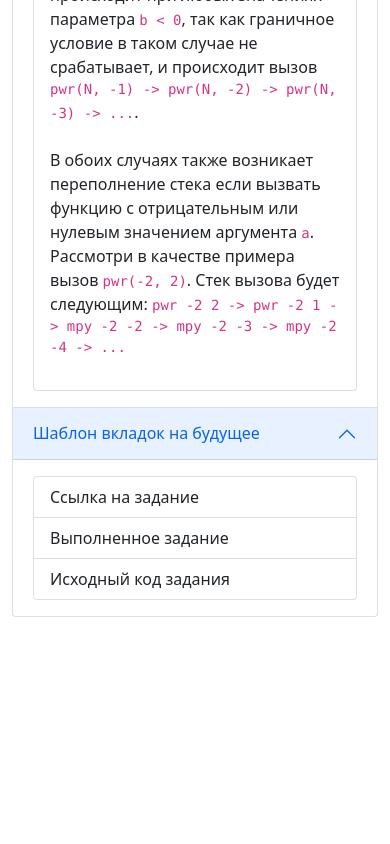
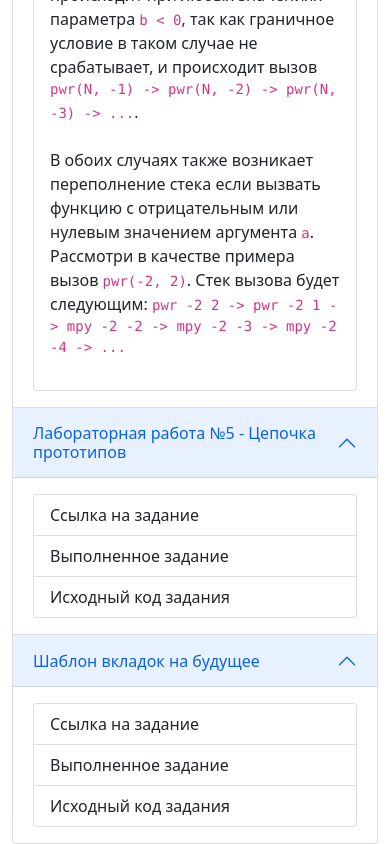
Before and after one commit to SHvatov/ifmo-labs, a website: page resources/index.html in a window 390 px wide. Shown: the part 2233-3077 px from the top of the page. Before the commit the page ends 2850 px from the top, so only its background shows below. Drawn offline with nearby package versions, Linux system fonts and the light colour scheme.

Commit message:
Added function to calculate proto chain
Signed-off-by: shvatov <ishvatov@gmail.com>

```diff
--- a/package.json
+++ b/package.json
@@ -26,6 +26,7 @@
     "@nestjs/core": "^8.0.0",
     "@nestjs/platform-express": "^8.0.0",
     "@nestjs/serve-static": "^2.2.2",
+    "goss_proto": "^1.0.0",
     "mathjs": "^10.3.0",
     "reflect-metadata": "^0.1.13",
     "rimraf": "^3.0.2",
--- a/resources/index.html
+++ b/resources/index.html
@@ -187,6 +187,35 @@
       </div>
 
       <div class='accordion-item'>
+        <h2 class='accordion-header' id='headingFive'>
+          <button aria-controls='collapseFive' aria-expanded='true' class='accordion-button'
+                  data-bs-target='#collapseFive' data-bs-toggle='collapse' type='button'>
+            Лабораторная работа №5 - Цепочка прототипов
+          </button>
+        </h2>
+        <div aria-labelledby='headingFive' class='accordion-collapse collapse show' data-bs-parent='#taskAccordion'
+             id='collapseFive'>
+          <div class='accordion-body'>
+            <div class='list-group'>
+              <a class='list-group-item list-group-item-action'
+                 href='https://kodaktor.ru/g/proto_chain'>
+                Cсылка на задание
+              </a>
+              <!--suppress HtmlUnknownTarget -->
+              <a class='list-group-item list-group-item-action'
+                 href='proto'>
+                Выполненное задание
+              </a>
+              <a class='list-group-item list-group-item-action'
+                 href='https://github.com/SHvatov/ifmo-labs/blob/master/src/app.service.ts'>
+                Исходный код задания
+              </a>
+            </div>
+          </div>
+        </div>
+      </div>
+
+      <div class='accordion-item'>
         <h2 class='accordion-header' id='headingTemp'>
           <button aria-controls='collapseTemp' aria-expanded='true' class='accordion-button'
                   data-bs-target='#collapseTemp' data-bs-toggle='collapse' type='button'>
--- a/src/app.controller.ts
+++ b/src/app.controller.ts
@@ -16,4 +16,9 @@ export class AppController {
   getAuthor(): string {
     return this.appService.getAuthor();
   }
+
+  @Get('/proto')
+  getProtoChain(): String {
+    return this.appService.getProtoChain();
+  }
 }
```
Also changed, not shown: src/app.service.ts (+22 -0 lines), 1 other file.
